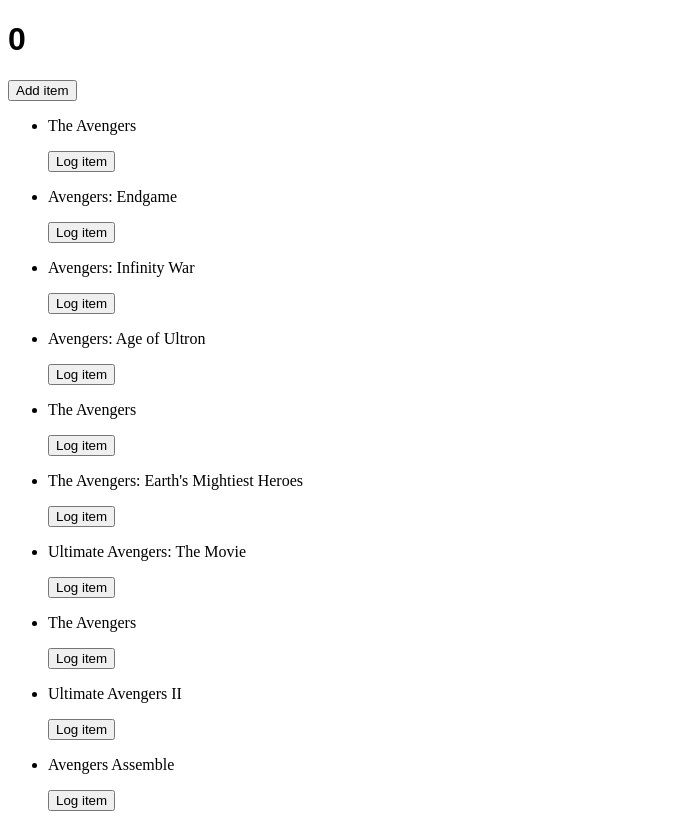
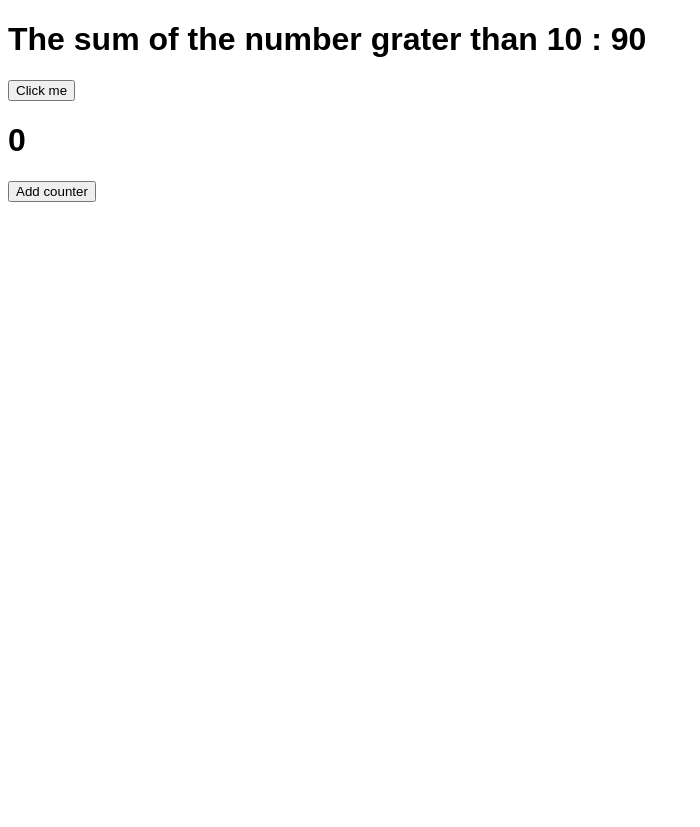
Before and after one commit to raiandexter0607/practice-react-2025, a React (Vite) app: page / in a window 1280 px wide. Shown: the whole page, without its empty margins (0-700 px from the left). After the commit the page ends 800 px from the top, so only its background shows below. Built offline with nearby package versions, Linux system fonts and the light colour scheme.

Commit message:
feat(useMemo): other exercise with useMemo

```diff
--- a/src/5-use-ref-memo-callback/index.jsx
+++ b/src/5-use-ref-memo-callback/index.jsx
@@ -1,12 +1,13 @@
 import Movies from './movies/index.jsx'
 import UseMemoAndCallback from './use-memo-callback/index.jsx'
 import PracticeUseCallback from './use-callback/index.jsx'
+import PracticingUseMemo from './use-memo/index.jsx'
 
 function Exercise(){
 
     return(
         <>
-            <PracticeUseCallback />
+            <PracticingUseMemo />
         </>
     )
 }
--- /dev/null
+++ b/src/5-use-ref-memo-callback/use-memo/index.jsx
@@ -0,0 +1,24 @@
+import { useState, useMemo } from "react"
+
+
+function PracticingUseMemo () {
+
+    const [ counter, setCounter ] = useState(0)
+    const [ target, setTarget ] = useState(10)
+    const numbers = [5,10,15,20,25,30]
+
+    const sumAboveTarget = useMemo(() => {
+            console.log('Data calculated')
+            return numbers.filter(num => num > target).reduce((acc, sum) => acc + sum, 0)
+        }, [target])
+
+    return(
+        <>
+            <h1>The sum of the number grater than {target} : {sumAboveTarget}</h1>
+            <button onClick={() => setTarget(target + 5)}>Click me</button>
+            <h1>{counter}</h1>
+            <button onClick={() => {setCounter(counter + 1)}}>Add counter</button>
+        </>
+    )
+}
+export default PracticingUseMemo
```
